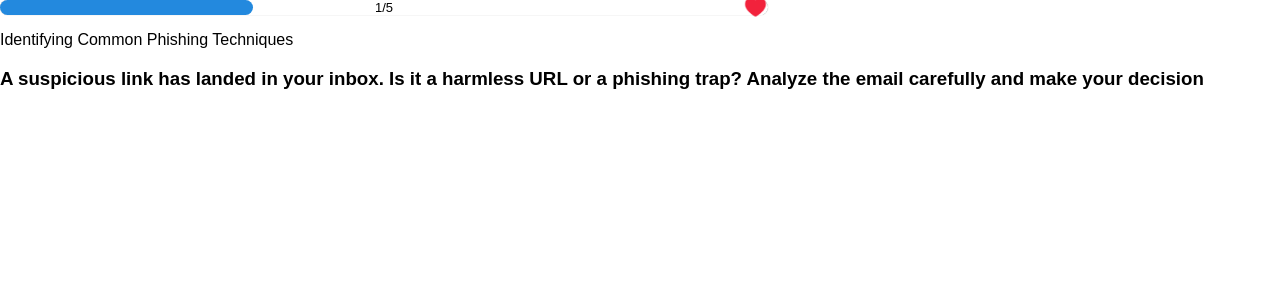
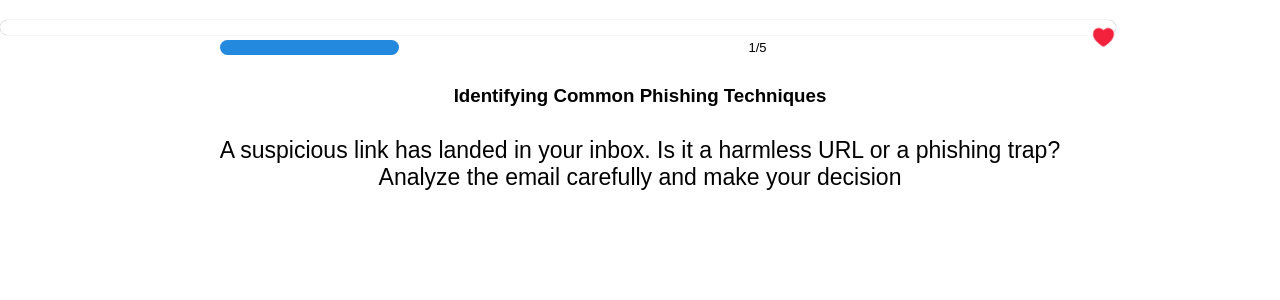
Before and after one commit to TimiDev19/ShieldEd, a React (Create React App) app: page /challenges in a window 1280 px wide. Shown: the top 300 px of the page. Built offline with nearby package versions, Linux system fonts and the light colour scheme; a web font is replaced by a local one.

Commit message:
addition: Challenge page

```diff
--- a/src/pages/challenges.js
+++ b/src/pages/challenges.js
@@ -1,21 +1,21 @@
 import heartIcon from '../assets/heartIcon.png'
-import { Link } from 'react-router-dom'
+import '../styles/challenges.css'
 
 const challenges = () => {
   return (
     <div className="challengesContainer">
-      <div className="progressBar">
-        <div className="progress">
-          <div className="progressText">1/5</div>
+      <div className="challengesBar">
+        <div className="challengesProg">
+          <div className="barText">1/5</div>
         </div>
         <img src={heartIcon}/>
       </div>
 
-      <p>Identifying Common Phishing Techniques</p>
-      <h3>
+      <h3>Identifying Common Phishing Techniques</h3>
+      <p className='text2'>
         A suspicious link has landed in your inbox. Is it a harmless URL or a
-        phishing trap? Analyze the email carefully and make your decision
-      </h3>
+        phishing trap? <br/> Analyze the email carefully and make your decision
+      </p>
     </div>
   );
 };
--- a/src/styles/challenges.css
+++ b/src/styles/challenges.css
@@ -1,29 +1,30 @@
-.challemgesContainer{
-    display: block;
-    align-items: center;
-}
+/* .challengesContainer{
+  display: block;
+  align-items: center;
+} */
 
-.progressBar {
+.challengesBar{
   height: 15px;
   width: 70%;
   background-color: white;
   border-radius: 10px;
-  margin-top: 50px;
-  padding: 10px;
+  margin-top: 20px;
+  padding-left: 220px;
   box-shadow: 0 0 0.05rem gray;
   display: flex;
   justify-content: space-between;
 }
 
-.progress {
+.challengesProg{
   height: 15px;
-  width: 40%;
+  width: 20%;
+  margin-top: 20px;
   background-color: #2389de;
   border-radius: 10px;
 }
 
-.progressText {
-  width: 303%;
+.barText{
+  width: 600%;
   background-color: transparent;
   height: 15px;
   border-radius: 10px;
@@ -31,8 +32,21 @@
   font-size: 13px;
 }
 
-.progressBar img {
+.challengesBar img{
   align-self: center;
   height: 25px;
-  margin-top: 10px;
+  margin-top: 20px;
 }
+
+.challengesContainer h3{
+  text-align: center;
+  margin-top: 50px;
+  margin-bottom: 30px;
+
+}
+.text2{
+  font-size: 23px;
+  font-weight: 300;
+  margin-bottom: 0;
+  text-align: center;
+}
```
